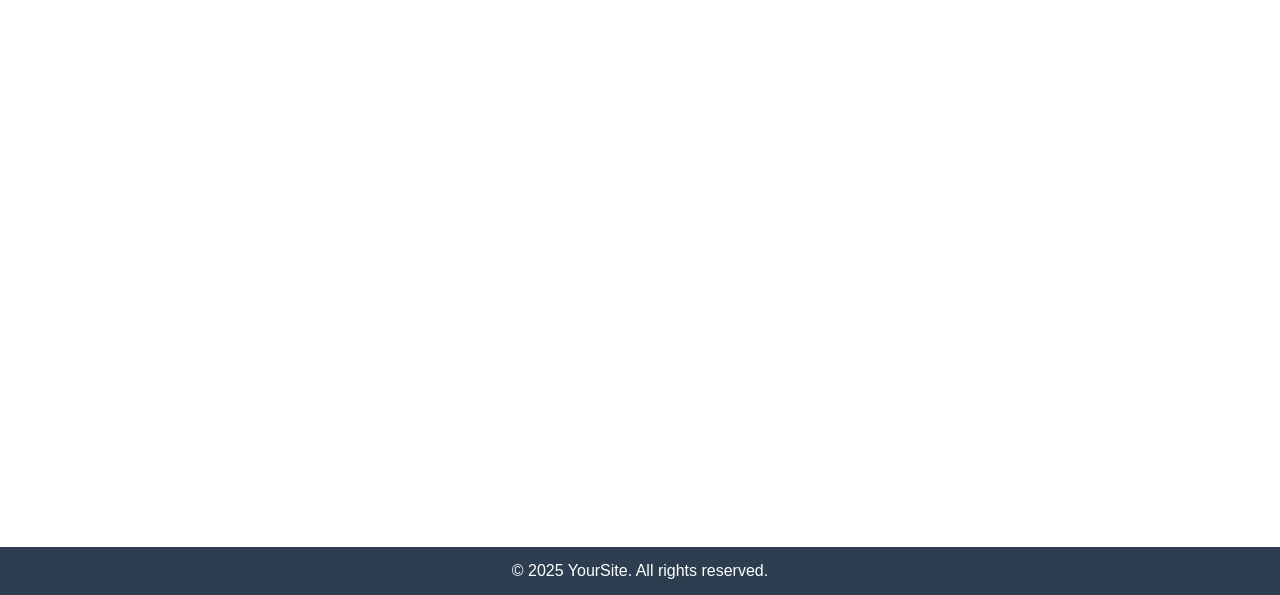
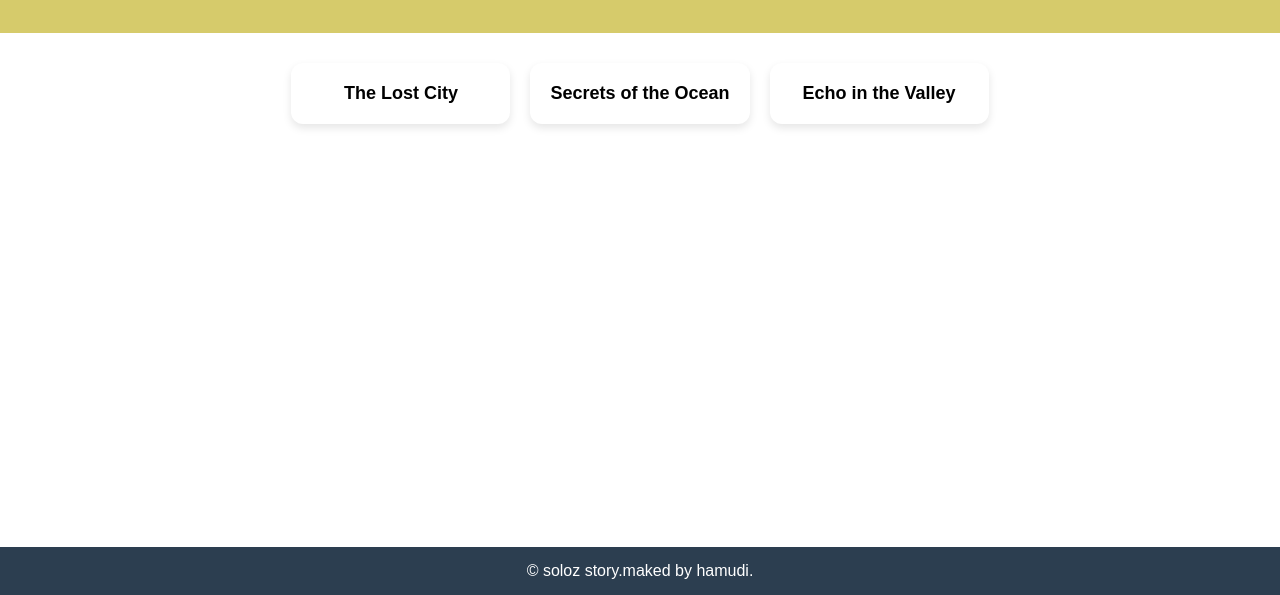
Before and after one commit to hamudi-solo/story-made, a plain HTML site: page index.html in a window 1280 px wide. Shown: the part 205-800 px from the top of the page. Drawn offline with Linux system fonts and the light colour scheme.

Commit message:
maked the nav-bar+footer,but fixing soon

```diff
--- a/index.html
+++ b/index.html
@@ -25,10 +25,15 @@
       <h1>Welcome to My Website</h1>
       <p>This is your main content area.</p>
     </div>
+    <div class="stories">
+      <a href="story1.html" class="story-box">The Lost City</a>
+      <a href="story2.html" class="story-box">Secrets of the Ocean</a>
+      <a href="story3.html" class="story-box">Echo in the Valley</a>
+    </div>
 
     <!-- Footer -->
     <footer class="footer">
-      <p>&copy; 2025 YourSite. All rights reserved.</p>
+      <p>&copy; soloz story.maked by hamudi.</p>
     </footer>
   </body>
 </html>
--- a/style.css
+++ b/style.css
@@ -6,7 +6,6 @@
 }
 
 body {
-  min-height: 100vh;
   display: flex;
   flex-direction: column;
   font-family: Arial, sans-serif;
@@ -40,9 +39,9 @@ body {
 
 /* Main Content */
 .content {
-  flex: 1;
   padding: 40px;
   text-align: center;
+  background-color: rgba(184, 165, 0, 0.58);
 }
 
 /* Footer */
@@ -51,6 +50,9 @@ body {
   color: white;
   text-align: center;
   padding: 15px 0;
+  position: fixed;
+  bottom: 0%;
+  width: 100%;
 }
 .navbar h1 {
   display: flex;
@@ -59,4 +61,34 @@ body {
 }
 .img-style img {
   height: 55px;
+  text-align: left;
+  display: block;
 }
+.stories {
+  display: grid;
+  grid-template-columns: repeat(auto-fit, minmax(150px, 1fr));
+  gap: 20px;
+  padding: 30px;
+  max-width: 1000px;
+  margin: auto;
+}
+
+.story-box {
+  background-color: white;
+  color: black;
+  padding: 20px;
+  border-radius: 12px;
+  text-align: center;
+  font-size: 18px;
+  text-decoration: none;
+  font-weight: bold;
+  box-shadow: 0 4px 8px rgba(0, 0, 0, 0.1);
+  transition: all 0.4s ease;
+}
+
+.story-box:hover {
+  background-color: rgba(184, 165, 0, 0.58); /* Cool blue */
+  color: rgb(15, 14, 14);
+  transform: translateY(-5px) scale(1.02);
+  box-shadow: 0 8px 16px rgba(0, 0, 0, 0.2);
+}
```
Also changed, not shown: story1.html (added, +11 -0 lines).
